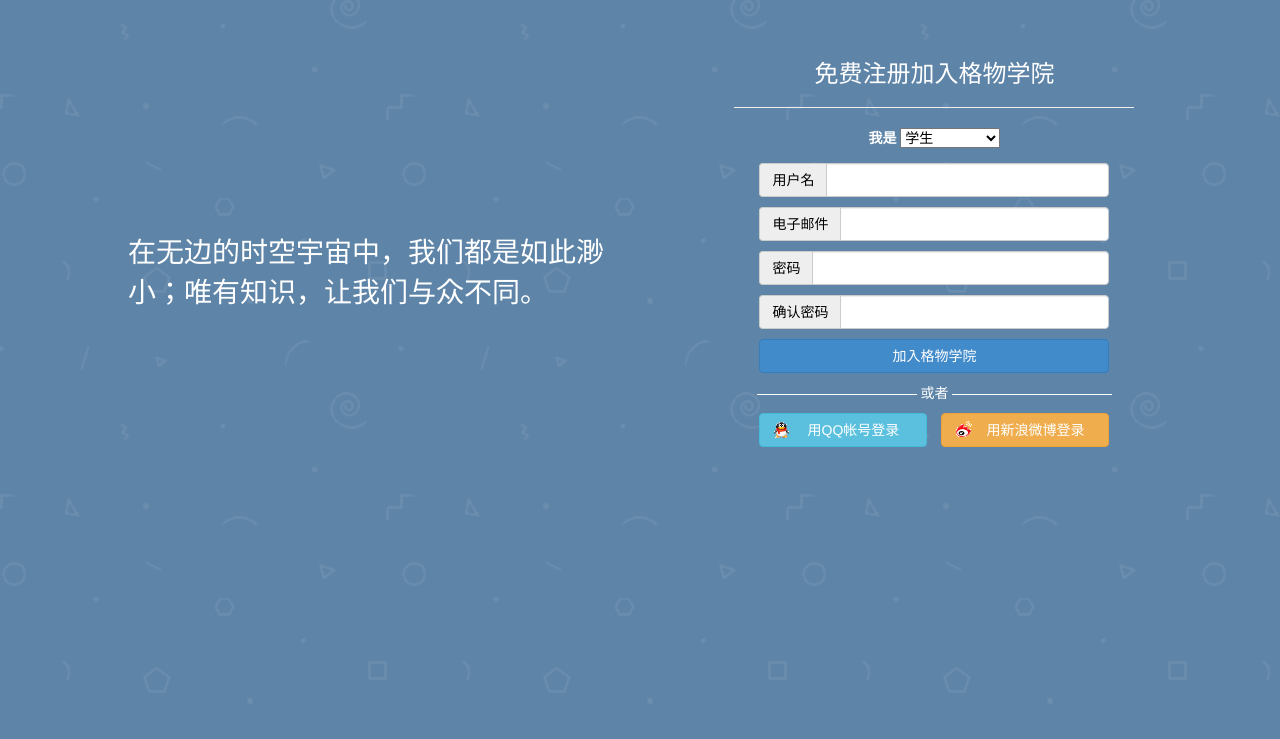
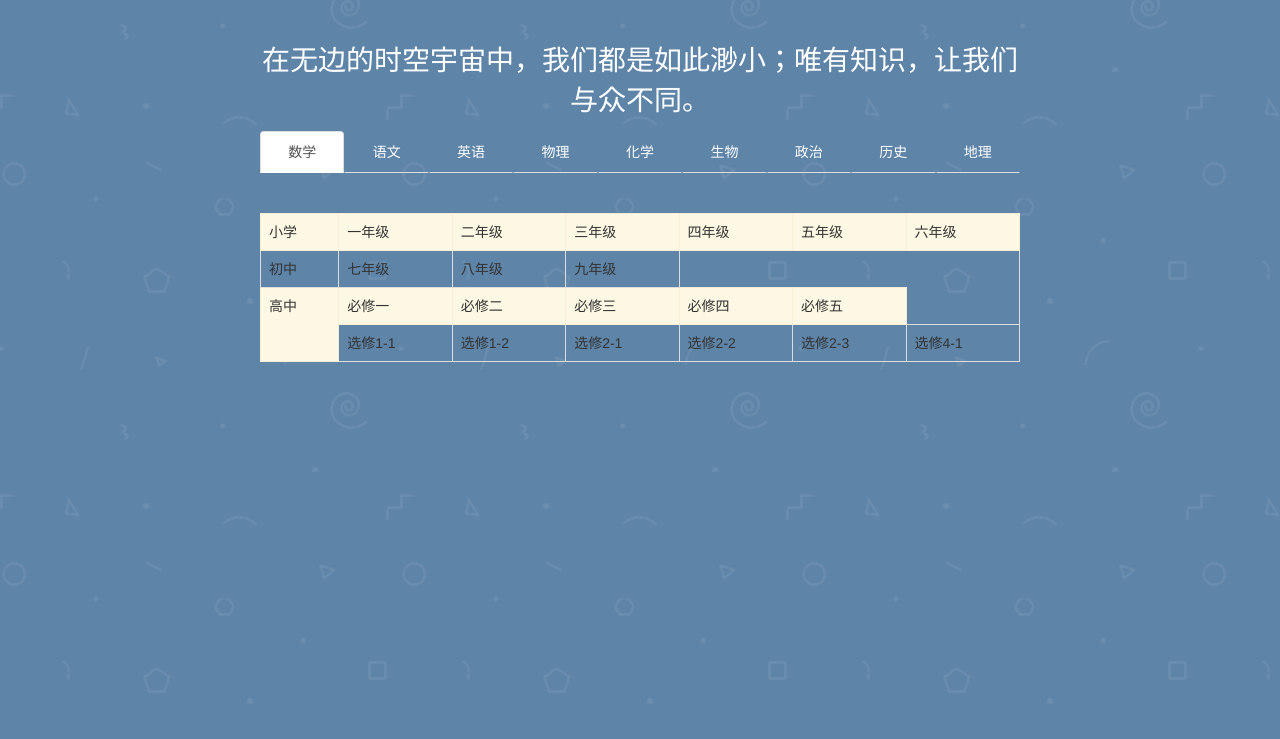
Before and after one commit to gewuxy/gewuxy.github.io, a plain HTML site: page index.html in a window 1280 px wide. Shown: the part 53-792 px from the top of the page. Drawn offline with Linux system fonts and the light colour scheme.

Commit message:
修改首页内容--删除注册模块，新增课程模块

```diff
--- a/css/style.css
+++ b/css/style.css
@@ -955,25 +955,13 @@ position: relative;
 .signup-wrapper{
 width: 100%;
 }
-.signup-wrapper-container{
-height: 300px;
-margin: 0 auto;
-padding-bottom: 50px;
-padding-top: 100px;
-position: relative;
+.study-quotes{
+width:760px;
+margin:0 auto;
+padding-top:100px;
 }
-.index-signup-content{
-margin-bottom: 10px;
-width: 100%;
-}
-.study-quotes{
-width:48%;
-float:left;
+a.course-tab{
 color:white;
-font-size:2em;
-padding-left:10%;
-box-sizing: border-box;
-padding-top:15%;
 }
 .student-signup{
 vertical-align:middle;
--- a/index.html
+++ b/index.html
@@ -847,56 +847,59 @@ $("#register0").click(function(){
   <div class="signup-container-outer">
   <div class="signup-container">
     <div class="signup-wrapper">
-    <div class="signup-wrapper-container">
-      <div class="index-signup-content">
-        <div class="study-quotes">
-          <div class="student-signup">
-            <p>在无边的时空宇宙中，我们都是如此渺小；唯有知识，让我们与众不同。</p>
-		  </div>
-        </div>
-        <div class="index-signup-widget">
-          <h3 class="text-center">免费注册加入格物学院</h3>
-          <hr style="width:90%;max-width:400px;"/>
-		  <form>
-		  <div style="text-align:center;">
-		  <label for="id">我是</label>
-		  <select  id="categoryId0"  style="width:100px">
-		     <option value="student">学生</option>
-		    <option value="teacher">老师</option>
-			<option value="teacher">家长</option>
-		  </select>
-		  </div>
-		  <div class="input-group user-email">
-			<span class="input-group-addon" style="color:#000;">用户名</span>
-			<input id="usernameId0" type="text" class="form-control" autocomplete='on'>
-		  </div>
-		  <div class="input-group user-email">
-			<span class="input-group-addon" style="color:#000;">电子邮件</span>
-			<input id="emailId0" type="text" class="form-control" autocomplete='on'>
-		  </div>
-		  <div class="input-group user-password">
-			<span class="input-group-addon" style="color:#000;">密码</span>
-			<input id="passwordId0" type="password" class="form-control">
-		  </div>
-		   <div class="input-group user-password">
-			<span class="input-group-addon" style="color:#000;">确认密码</span>
-			<input id="repasswordId0" type="password" class="form-control">
-		  </div>
-		  <div class="alert alert-danger regist-verify0" role="alert"></div>
-		  <div class="signup-button">
-		    <button id="register0" type="button" class="btn btn-primary" style="width:100%">加入格物学院</button>
-		  </div>
-		</form>
-		  <div class="hr-with-words">
-		    或者
-		  </div>
-		  <div class="sign-up-with-sn">
-			  <button type="button" class="btn btn-info QQ-signup"><span class="login_byQQ"></span>用QQ帐号登录</button>
-			  <button type="button" class="btn btn-warning weibo-signup"><span class="login_bysina"></span>用新浪微博登录</button>
-		  </div>
-        </div>
+      <div class="study-quotes">
+        <div class="student-signup">
+          <p style="text-align:center;font-size:2em;color:white;">在无边的时空宇宙中，我们都是如此渺小；唯有知识，让我们与众不同。</p>
+		</div>
+		<ul class="nav nav-tabs nav-justified" role="tablist">
+		  <li role="presentation" class="active"><a href="#" class="course-tab">数学</a></li>
+		  <li role="presentation"><a href="#" class="course-tab">语文</a></li>
+		  <li role="presentation"><a href="#" class="course-tab">英语</a></li>
+		  <li role="presentation"><a href="#" class="course-tab">物理</a></li>
+		  <li role="presentation"><a href="#" class="course-tab">化学</a></li>
+		  <li role="presentation"><a href="#" class="course-tab">生物</a></li>
+		  <li role="presentation"><a href="#" class="course-tab">政治</a></li>
+		  <li role="presentation"><a href="#" class="course-tab">历史</a></li>
+		  <li role="presentation"><a href="#" class="course-tab">地理</a></li>
+		</ul>
+		<div class="table-responsive" style="padding-top:40px;">
+      <table class="table table-bordered table-hover">
+        <tbody>
+          <tr class="warning">
+            <td>小学</td>
+            <a href="#"><td>一年级</td></a>
+            <td>二年级</td>
+            <td>三年级</td>
+            <td>四年级</td>
+            <td>五年级</td>
+            <td>六年级</td>
+          </tr>
+          <tr class="info">
+            <td>初中</td>
+            <td>七年级</td>
+            <td>八年级</td>
+            <td>九年级</td>
+          </tr>
+          <tr class="warning">
+            <td rowspan="2">高中</td>
+            <td>必修一</td>
+            <td>必修二</td>
+            <td>必修三</td>
+            <td>必修四</td>
+            <td>必修五</td>
+          </tr>
+		  <tr>
+            <td>选修1-1</td>
+            <td>选修1-2</td>
+            <td>选修2-1</td>
+            <td>选修2-2</td>
+            <td>选修2-3</td>
+            <td>选修4-1</td>
+          </tr>
+        </tbody>
+      </table>
+    </div>
       </div>
-    </div>
     </div>
   </div>
   </div>
```
